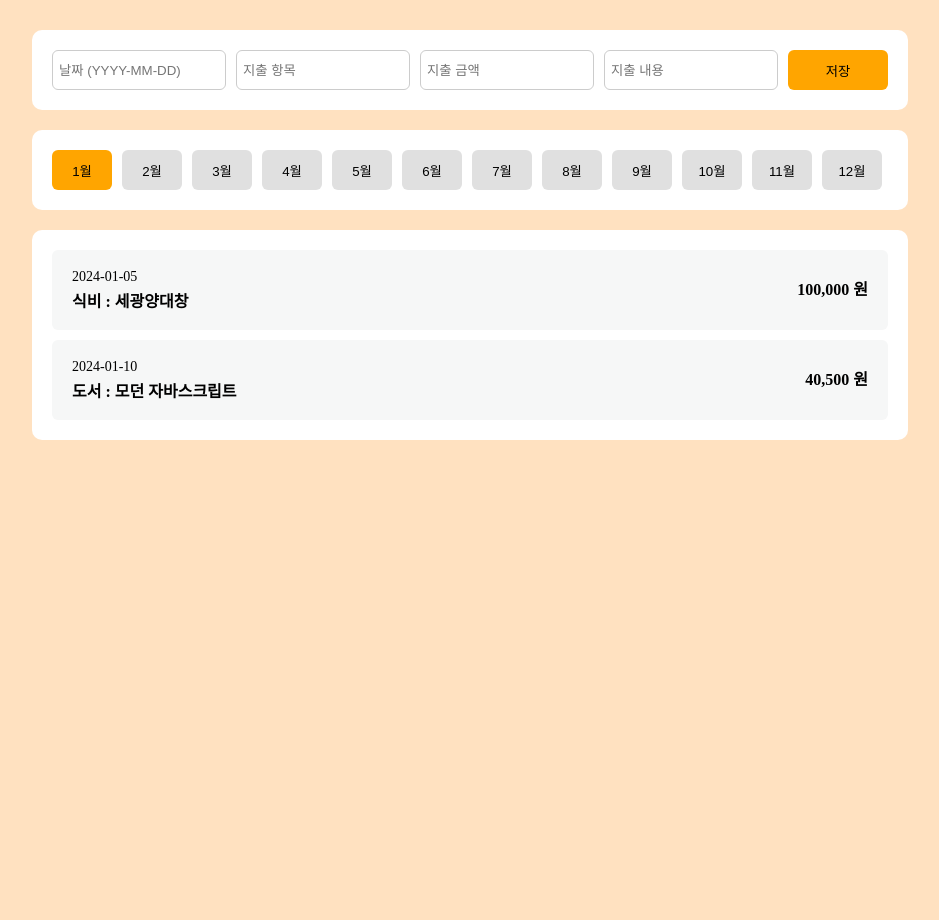
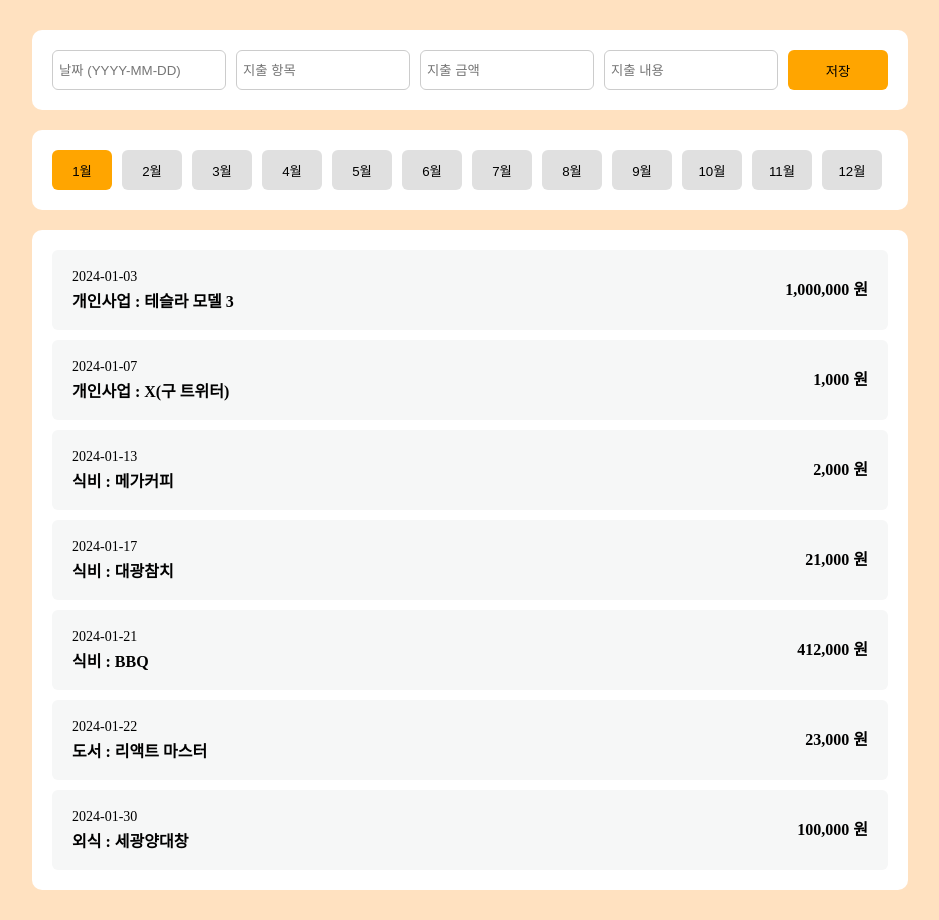
Before and after one commit to Dayeon-Cheon/pocket-money-tracker-auth, a React (Vite) app: page / in a window 1280 px wide. Shown: the whole page, without its empty margins (170-1109 px from the left). Before the commit the page ends 800 px from the top, so only its background shows below. Built offline with nearby package versions, Linux system fonts and the light colour scheme; data requests are answered from the project's data file.

Commit message:
refactor: load expenses using json-server

```diff
--- /dev/null
+++ b/db.json
@@ -0,0 +1,67 @@
+{
+  "expenses": [
+    {
+      "id": "46869445-5f9c-4650-941f-41bd9457bc07",
+      "month": 1,
+      "date": "2024-01-03",
+      "item": "개인사업",
+      "amount": 1000000,
+      "description": "테슬라 모델 3",
+      "createdBy": "Musk"
+    },
+    {
+      "id": "a5c0d8de-d010-4d07-9934-29765051a7ea",
+      "month": 1,
+      "date": "2024-01-07",
+      "item": "개인사업",
+      "amount": 1000,
+      "description": "X(구 트위터)",
+      "createdBy": "Musk"
+    },
+    {
+      "id": "0d0a966e-5c35-4bf0-aca4-f2b1265a432d",
+      "month": 1,
+      "date": "2024-01-13",
+      "item": "식비",
+      "amount": 2000,
+      "description": "메가커피",
+      "createdBy": "Rosie"
+    },
+    {
+      "id": "9aba6d72-5ee7-4f02-a4d4-e8bbff9ded4b",
+      "month": 1,
+      "date": "2024-01-17",
+      "item": "식비",
+      "amount": 21000,
+      "description": "대광참치",
+      "createdBy": "Rosie"
+    },
+    {
+      "id": "b82b213e-8164-4c89-94b0-7246cdcfc4f9",
+      "month": 1,
+      "date": "2024-01-21",
+      "item": "식비",
+      "amount": 412000,
+      "description": "BBQ",
+      "createdBy": "Me"
+    },
+    {
+      "id": "d180194f-7c27-428a-8cd9-ad9114e58821",
+      "month": 1,
+      "date": "2024-01-22",
+      "item": "도서",
+      "amount": 23000,
+      "description": "리액트 마스터",
+      "createdBy": "Me"
+    },
+    {
+      "id": "0abf06c3-8f0e-4ea1-9691-7facab0a91cb",
+      "month": 1,
+      "date": "2024-01-30",
+      "item": "외식",
+      "amount": 100000,
+      "description": "세광양대창",
+      "createdBy": "Me"
+    }
+  ]
+}
--- a/package.json
+++ b/package.json
@@ -7,10 +7,12 @@
     "dev": "vite",
     "build": "vite build",
     "lint": "eslint . --ext js,jsx --report-unused-disable-directives --max-warnings 0",
-    "preview": "vite preview"
+    "preview": "vite preview",
+    "json": "json-server --watch db.json --port 5000"
   },
   "dependencies": {
     "@reduxjs/toolkit": "^2.2.5",
+    "axios": "^1.7.2",
     "react": "^18.2.0",
     "react-dom": "^18.2.0",
     "react-redux": "^9.1.2",
@@ -26,6 +28,7 @@
     "eslint-plugin-react": "^7.34.1",
     "eslint-plugin-react-hooks": "^4.6.0",
     "eslint-plugin-react-refresh": "^0.4.6",
+    "json-server": "^1.0.0-beta.1",
     "vite": "^5.2.0"
   }
 }
--- a/src/components/MonthlyExpenseOverview.jsx
+++ b/src/components/MonthlyExpenseOverview.jsx
@@ -1,13 +1,29 @@
 import { Link } from "react-router-dom";
 import { useSelector } from "react-redux";
+import { useState, useEffect } from "react";
 import styled from "styled-components";
+import axios from "axios";
 
 const MonthlyExpenseOverview = () => {
+  const [expenses, setExpenses] = useState(null);
   const selectedMonth = useSelector((state) => state.expenses.selectedMonth);
-  const expenses = useSelector((state) => state.expenses.expenses);
-  const filteredExpenses = expenses.filter(
-    (expense) => parseInt(expense.date.substring(5, 7), 10) === selectedMonth
-  );
+
+  useEffect(() => {
+    const fetchData = async () => {
+      try {
+        const { data } = await axios.get("http://localhost:4000/expenses");
+        setExpenses(data);
+      } catch (error) {
+        console.error(error);
+      }
+    };
+
+    fetchData();
+  }, []);
+
+  const filteredExpenses = expenses
+    ? expenses.filter((expense) => expense.month === selectedMonth)
+    : [];
 
   return (
     <ExpenseListSection>
```
Also changed, not shown: 1 other file (tests, documents, lock files or other folders).
